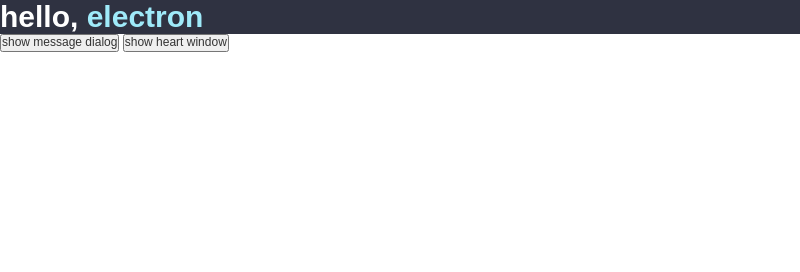
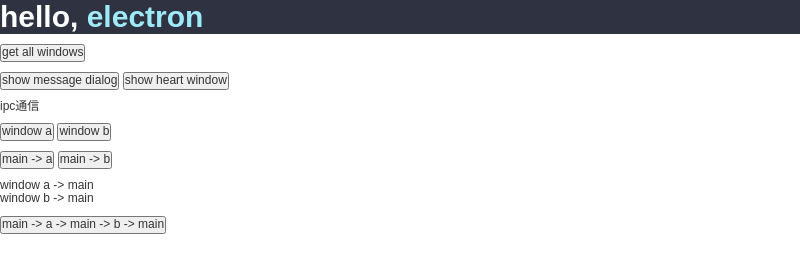
Before and after one commit to jiangxiaoxin/electron-garden, an Electron app: page index.html in a window 800 px wide. Drawn offline with nearby package versions, Linux system fonts and the light colour scheme.

Commit message:
ipc message

```diff
--- a/index.html
+++ b/index.html
@@ -18,20 +18,53 @@
       color: #9feaf9;
       font-weight: bold;
     }
+
+    .control {
+      margin: 10px auto;
+    }
   </style>
 </head>
 
 <body>
   <h2>hello, <span>electron</span></h2>
-  <div>
+  <div class="control">
+    <button class="get-all-windows-btn">get all windows</button>
+  </div>
+  <div class="control">
     <button class="show-message-dialog-btn">show message dialog</button>
     <button class="show-heart-window-btn">show heart window</button>
+  </div>
+  <div class="control">
+    <p>ipc通信</p>
+    <div class="control">
+      <button class="new-window-btn-a">window a</button>
+      <button class="new-window-btn-b">window b</button>
+    </div>
+    <div class="control">
+      <button class="ipc-main-send-btn-a">main -> a</button>
+      <button class="ipc-main-send-btn-b">main -> b</button>
+    </div>
+    <div class="control">
+     <p>
+       <span>window a -> main</span>
+       <span class="a-2-main"></span>
+     </p>
+     <p>
+        <span>window b -> main</span>
+        <span class="b-2-main"></span>
+     </p>
+    </div>
+    <div class="control">
+      <button class="main-a-main-b-main">main -> a -> main -> b -> main</button>
+    </div>
   </div>
 </body>
 
 <script>
+  require("./src/others/main.test.js")
   require("./src/others/show.a.dialog.js")
   require("./src/others/show.heart.window.js")
+  require("./src/others/ipc.main.renderer.js")
 </script>
 
 </html>
--- /dev/null
+++ b/src/others/ipc.main.renderer.js
@@ -0,0 +1,4 @@
+
+
+var window_btn_a = document.querySelector(".new-window-btn-a")
+var window_btn_b = document.querySelector(".new-window-btn-b")
--- /dev/null
+++ b/src/others/main.test.js
@@ -0,0 +1,6 @@
+const { BrowserWindow } = require("electron").remote
+var btn = document.querySelector(".get-all-windows-btn")
+btn.addEventListener("click", (e) => {
+  var windows = BrowserWindow.getAllWindows()
+  console.log(windows);
+})
```
